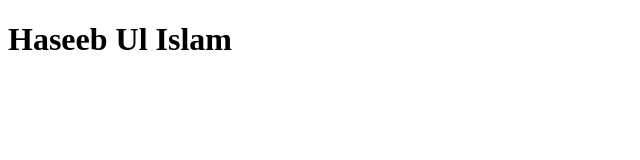
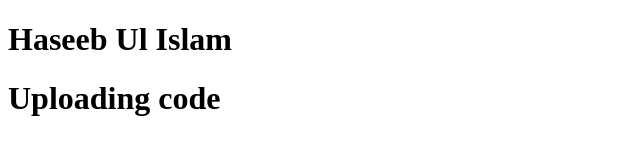
Before and after one commit to haseebulislam955/Test-Code, a plain HTML site: page index.html in a window 1280 px wide. Shown: the whole page, without its empty margins (0-640 px from the left). Drawn offline with Linux system fonts and the light colour scheme.

Commit message:
added h1

```diff
--- a/index.html
+++ b/index.html
@@ -5,5 +5,6 @@
   </head>
   <body>
     <h1>Haseeb Ul Islam</h1>
+    <h1>Uploading code</h1>
   </body>
 </html>
```
